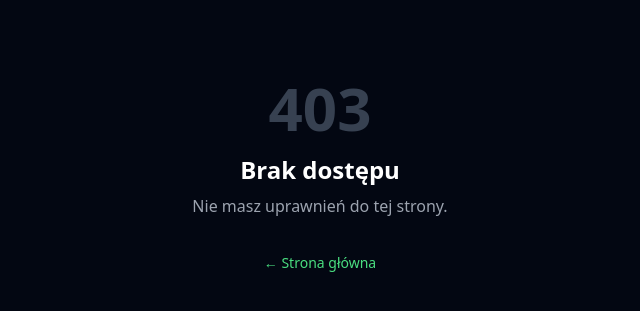
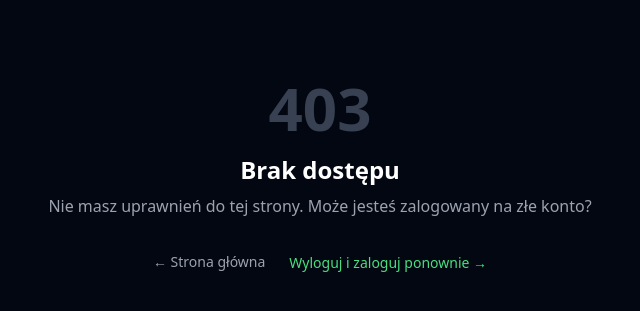
Before and after one commit to maciekgangus/Ekorepetycje, a FastAPI app: template app/templates/errors/403.html in a window 1280 px wide. Shown: the part 224-535 px from the top of the page, without its empty margins (320-960 px from the left). Run offline with FastAPI, Linux system fonts and the light colour scheme; the template is opened without the code that fills it, so the values that code supplies are empty; style sheets or scripts are compiled from the project's sources; parts of the project's set-up code (start-up, migrations or seed data) failed here and were passed over.

Commit message:
fix(auth): redirect wrong-role users to own dashboard instead of 403
- require_role now raises _WrongRole instead of HTTPException 403
- _WrongRole handler in main.py redirects to the user's own dashboard
- 403.html now shows "logout and re-login" button for stuck sessions

Co-Authored-By: Claude Sonnet 4.6 <noreply@anthropic.com>

```diff
--- a/app/core/auth.py
+++ b/app/core/auth.py
@@ -6,7 +6,7 @@ import uuid
 from typing import Any
 
 from fastapi import Depends, HTTPException, Request, status
-from fastapi.responses import RedirectResponse
+from fastapi.responses import RedirectResponse, Response
 from itsdangerous import BadSignature, SignatureExpired, URLSafeTimedSerializer
 from sqlalchemy.ext.asyncio import AsyncSession
 from sqlalchemy import select
@@ -64,11 +64,24 @@ def require_auth(user: User | None = Depends(get_current_user)) -> User:
     return user
 
 
+_ROLE_HOME = {
+    UserRole.ADMIN: "/admin/",
+    UserRole.TEACHER: "/teacher/",
+    UserRole.STUDENT: "/student/",
+}
+
+
+class _WrongRole(Exception):
+    """Raised when a logged-in user lacks the required role."""
+    def __init__(self, user: "User") -> None:
+        self.user = user
+
+
 def require_role(*roles: UserRole):
     """Dependency factory: require authenticated user with one of the given roles."""
     def _check(user: User = Depends(require_auth)) -> User:
         if user.role not in roles:
-            raise HTTPException(status_code=status.HTTP_403_FORBIDDEN)
+            raise _WrongRole(user)
         return user
     return _check
 
--- a/app/main.py
+++ b/app/main.py
@@ -8,7 +8,7 @@ from fastapi.staticfiles import StaticFiles
 
 from app.api import routes_landing, routes_api, routes_admin
 from app.api import routes_auth, routes_profile, routes_teacher, routes_student
-from app.core.auth import _LoginRedirect
+from app.core.auth import _LoginRedirect, _WrongRole, _ROLE_HOME
 from app.core.config import settings
 from app.core.templates import templates
 
@@ -39,6 +39,12 @@ async def login_redirect_handler(request: Request, exc: _LoginRedirect) -> Redir
     return RedirectResponse("/login", status_code=303)
 
 
+@app.exception_handler(_WrongRole)
+async def wrong_role_handler(request: Request, exc: _WrongRole) -> RedirectResponse:
+    # Send the user to their own dashboard instead of a 403 dead-end.
+    return RedirectResponse(_ROLE_HOME.get(exc.user.role, "/"), status_code=303)
+
+
 @app.exception_handler(403)
 async def forbidden_handler(request: Request, exc: Exception) -> HTMLResponse:
     return templates.TemplateResponse(request, "errors/403.html", status_code=403)
--- a/app/templates/errors/403.html
+++ b/app/templates/errors/403.html
@@ -9,8 +9,15 @@
     <div class="text-center">
         <p class="text-6xl font-bold text-gray-700 mb-4">403</p>
         <h1 class="text-2xl font-semibold text-white mb-2">Brak dostępu</h1>
-        <p class="text-gray-400 mb-8">Nie masz uprawnień do tej strony.</p>
-        <a href="/" class="text-green-400 hover:text-green-300 text-sm transition-colors">← Strona główna</a>
+        <p class="text-gray-400 mb-8">Nie masz uprawnień do tej strony. Może jesteś zalogowany na złe konto?</p>
+        <div class="flex items-center justify-center gap-6">
+            <a href="/" class="text-gray-400 hover:text-white text-sm transition-colors">← Strona główna</a>
+            <form method="post" action="/logout" class="inline">
+                <button class="text-green-400 hover:text-green-300 text-sm transition-colors">
+                    Wyloguj i zaloguj ponownie →
+                </button>
+            </form>
+        </div>
     </div>
 </body>
 </html>
```
